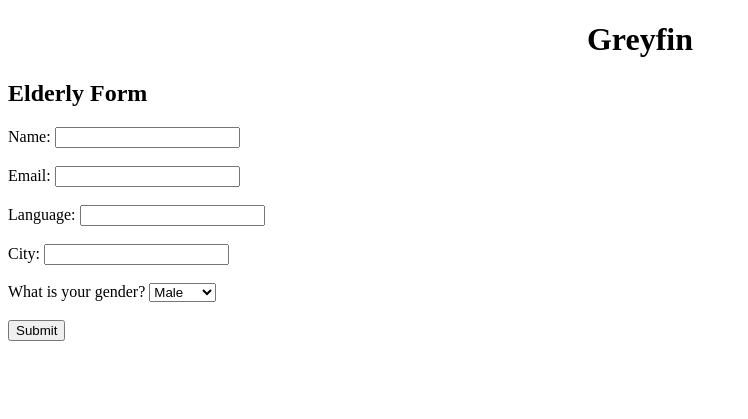
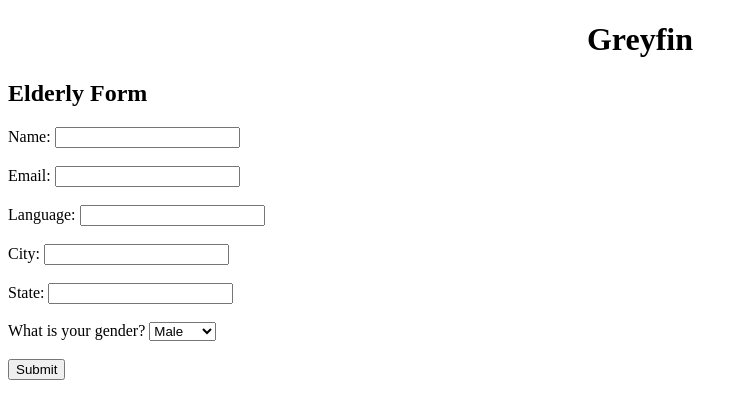
Before and after one commit to MintiClinti/Greyfin, a Flask app: template templates/elderly.html in a window 1280 px wide. Shown: the top 419 px of the page, without its empty margins (0-748 px from the left). Run offline with Flask 3, Linux system fonts and the light colour scheme; the template is opened without the code that fills it, so the values that code supplies are empty.

Commit message:
added state

```diff
--- a/templates/elderly.html
+++ b/templates/elderly.html
@@ -19,6 +19,8 @@
     <br/><br/>
   City: <input name="city"/>
   <br/><br/>
+  State: <input name="state"/>
+  <br/><br/>
 </form>
 <form>
   <label for="gender">What is your gender?</label>
```
